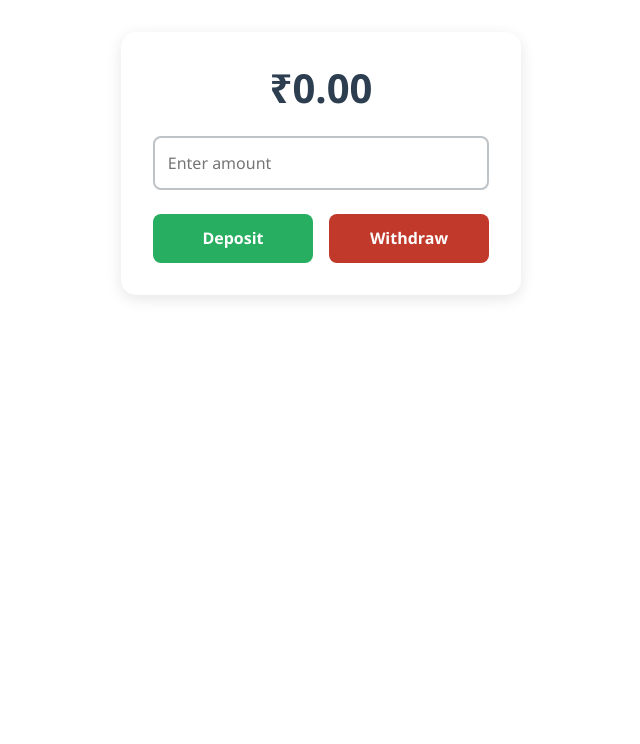
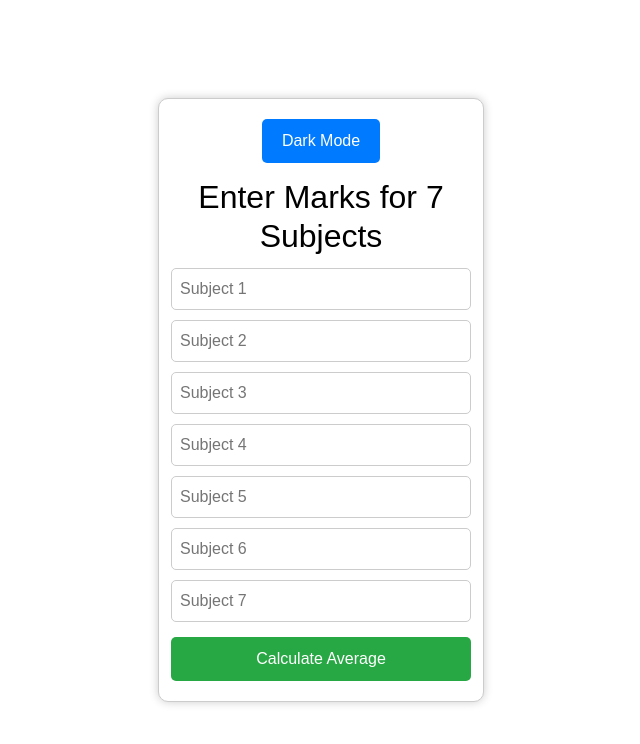
Before and after one commit to ajitpatil789/React-Test1, a React (Vite) app: page / in a window 1280 px wide. Shown: the top 744 px of the page, without its empty margins (319-959 px from the left). Built offline with nearby package versions, Linux system fonts and the light colour scheme.

Commit message:
React Test - Average Find And Dark/Light Mode

```diff
--- a/src/App.jsx
+++ b/src/App.jsx
@@ -25,6 +25,7 @@ import StudentSearch from "./UseMemo Hook/FilterList";
 import CustomHook from "./Custome Hook/CustomHook";
 import TodoList from "./TodoList/TodoList";
 import BankAccount from "./Custome Hook/Bank App/BankAccount";
+import AverageFinder from "./React Test/AverageFinder";
 
 function App() {
   return (
@@ -51,7 +52,8 @@ function App() {
       {/* <NumberChecker /> */}
       {/* <CustomHook /> */}
       {/* <TodoList /> */}
-      <BankAccount />
+      {/* <BankAccount /> */}
+      <AverageFinder />
     </>
   );
 }
--- /dev/null
+++ b/src/React Test/AverageFinder.css
@@ -0,0 +1,78 @@
+body {
+  font-family: Arial, sans-serif;
+  margin: 0;
+  padding: 0;
+  display: flex;
+  justify-content: center;
+  align-items: center;
+  height: 100vh;
+  background-color: #f4f4f4;
+}
+
+.container {
+  text-align: center;
+  padding: 20px;
+  border-radius: 10px;
+  box-shadow: 0px 0px 10px rgba(0, 0, 0, 0.2);
+  transition: background 0.3s, color 0.3s;
+}
+
+.dark {
+  background-color: #333;
+  color: white;
+}
+
+.light {
+  background-color: white;
+  color: black;
+}
+
+.toggle-button {
+  padding: 10px 20px;
+  margin-bottom: 15px;
+  border: none;
+  background: #007bff;
+  color: white;
+  font-size: 16px;
+  cursor: pointer;
+  border-radius: 5px;
+}
+
+.toggle-button:hover {
+  background: #0056b3;
+}
+
+.calculator {
+  max-width: 300px;
+  margin: 0 auto;
+}
+
+.input-field {
+  width: 100%;
+  padding: 8px;
+  margin: 5px 0;
+  border: 1px solid #ccc;
+  border-radius: 5px;
+}
+
+.calculate-button {
+  width: 100%;
+  padding: 10px;
+  margin-top: 10px;
+  background: #28a745;
+  color: white;
+  border: none;
+  font-size: 16px;
+  cursor: pointer;
+  border-radius: 5px;
+}
+
+.calculate-button:hover {
+  background: #218838;
+}
+
+.result {
+  font-size: 18px;
+  font-weight: bold;
+  margin-top: 10px;
+}
--- /dev/null
+++ b/src/React Test/AverageFinder.jsx
@@ -0,0 +1,62 @@
+import React, { useState } from "react";
+import "./AverageFinder.css";
+
+function AverageFinder() {
+  const [darkMode, setDarkMode] = useState(false);
+  const [marks, setMarks] = useState(["", "", "", "", "", "", ""]);
+  const [average, setAverage] = useState(null);
+
+  function toggleTheme() {
+    setDarkMode(!darkMode);
+  }
+
+  function handleChange(index, value) {
+    const newMarks = [...marks];
+    newMarks[index] = value;
+    setMarks(newMarks);
+  }
+
+  function calculateAverage() {
+    let sum = 0;
+    let count = 0;
+    for (let i = 0; i < marks.length; i++) {
+      const num = Number(marks[i]);
+      if (!isNaN(num) && marks[i] !== "") {
+        sum += num;
+        count++;
+      }
+    }
+    if (count === 7) {
+      setAverage((sum / 7).toFixed(2));
+    } else {
+      setAverage("Please enter all 7 valid marks.");
+    }
+  }
+
+  return (
+    <div className={`container ${darkMode ? "dark" : "light"}`}>
+      <button onClick={toggleTheme} className="toggle-button">
+        {darkMode ? "Light Mode" : "Dark Mode"}
+      </button>
+      <div className="calculator">
+        <h2>Enter Marks for 7 Subjects</h2>
+        {marks.map((mark, index) => (
+          <input
+            key={index}
+            type="number"
+            value={mark}
+            onChange={(e) => handleChange(index, e.target.value)}
+            className="input-field"
+            placeholder={`Subject ${index + 1}`}
+          />
+        ))}
+        <button onClick={calculateAverage} className="calculate-button">
+          Calculate Average
+        </button>
+        {average !== null && <p className="result">Average: {average}</p>}
+      </div>
+    </div>
+  );
+}
+
+export default AverageFinder;
```
Also changed, not shown: src/React Test/Average.js (added, +10 -0 lines).
